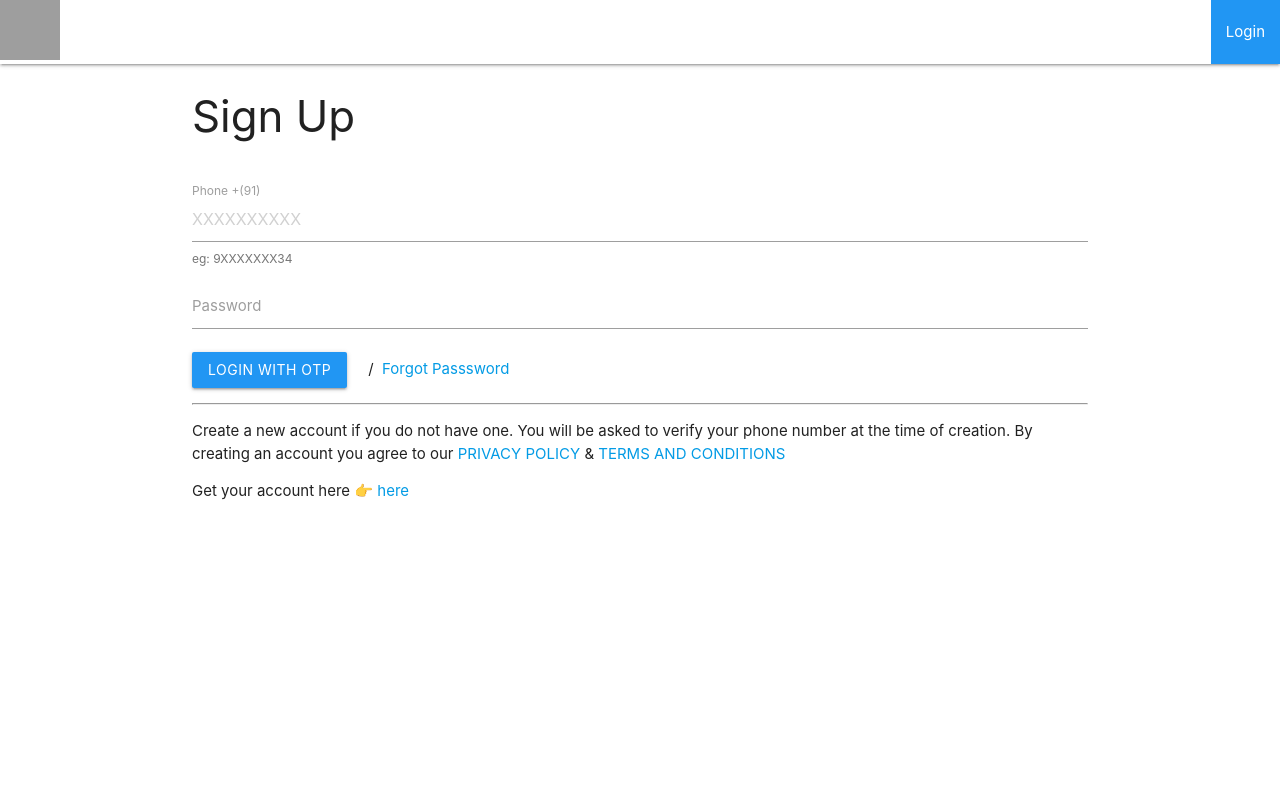
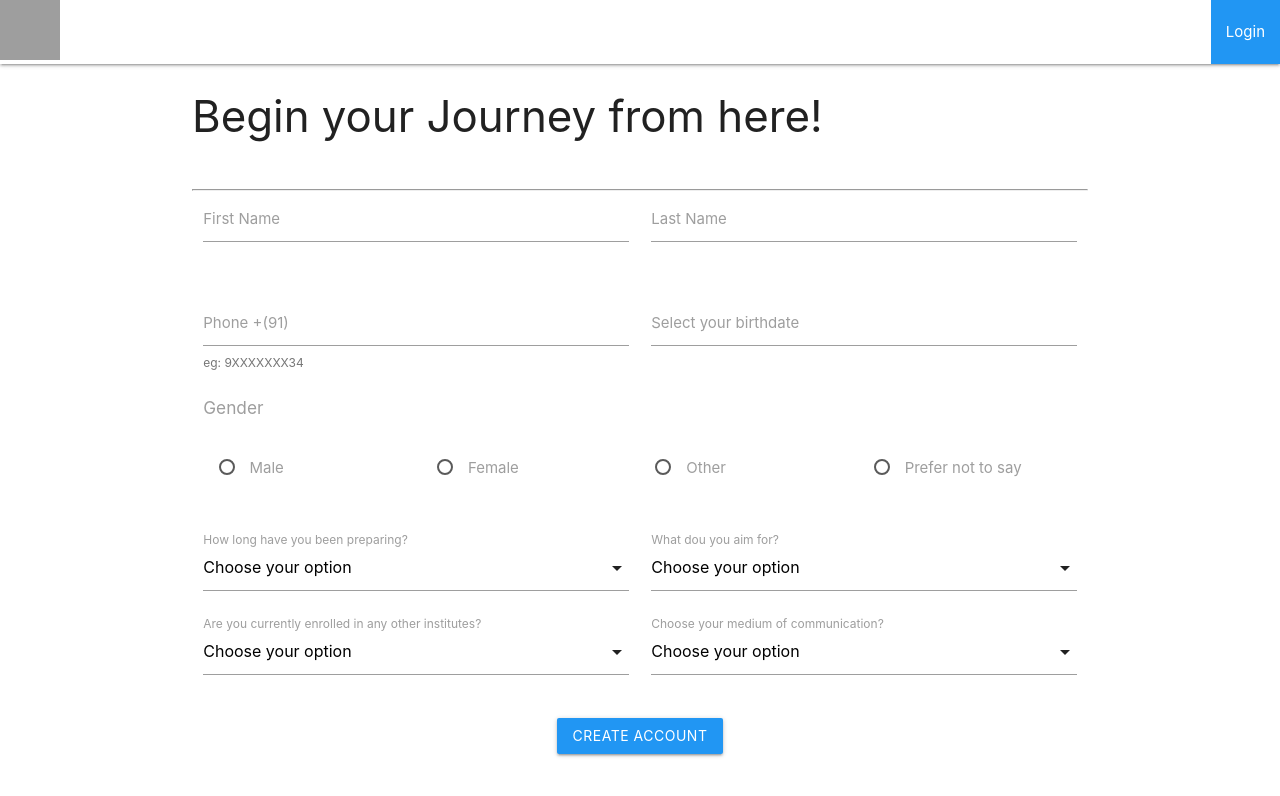
Before and after one commit to M2kishore/logritha-intern, a React (Create React App) app: page /signup in a window 1280 px wide. Shown: the top 796 px of the page. Built offline with nearby package versions, Linux system fonts and the light colour scheme; grey boxes are pictures that could not be loaded.

Commit message:
signup dane signin minor change

```diff
--- a/src/components/signinup/SignIn.js
+++ b/src/components/signinup/SignIn.js
@@ -1,7 +1,6 @@
 import { Link } from 'react-router-dom';
 import { useState } from 'react';
 import { useHistory } from 'react-router';
-import './index.css'
 const SignIn = () => {
     const [person, setPerson] = useState({
         phone: "",
@@ -22,7 +21,6 @@ const SignIn = () => {
                         className="validate"
                         required
                         id="phone"
-                        placeholder="XXXXXXXXXX"
                         pattern="[0-9]{10}"
                         onChange={(e) => { setPerson({ ...person, phone: e.target.value }) }} />
                     <label htmlFor="phone">Phone +(91)</label>
--- a/src/components/signinup/SignUp.js
+++ b/src/components/signinup/SignUp.js
@@ -1,9 +1,14 @@
 import { Link } from 'react-router-dom';
-import { useState } from 'react';
+import { useState, useEffect } from 'react';
 import { useHistory } from 'react-router';
+import M from 'materialize-css';
 import './index.css'
 const SignUp = () => {
+    useEffect(() => {
+        M.AutoInit();
+    }, [])
     const [person, setPerson] = useState({
+        firstName: "",
         phone: "",
         password: ""
     });
@@ -12,40 +17,119 @@ const SignUp = () => {
         e.preventDefault();
         console.log(person);
     }
+    document.addEventListener('DOMContentLoaded', function () {
+        var elems = document.querySelectorAll('.datepicker');
+        var instances = M.Datepicker.init(elems, {
+            format: 'dd-mm-yy'
+        });
+    });
     return (
-        <div className="sign-up container">
-            <h3>Sign Up</h3>
-            <br/>
-            <form onSubmit={handleSubmit}>
-                <div className="input-field">
+        <div className="sign-up container row">
+            <h3>Begin your Journey from here!</h3>
+            <br />
+            <form onSubmit={handleSubmit} className="col s12">
+                <div className="row">
+                    <div className="input-field col s6">
+                        <input type="text"
+                            required
+                            id="first-name"
+                            onChange={(e) => { setPerson({ ...person, firstName: e.target.value }) }} />
+                        <label htmlFor="first-name">First Name</label>
+                    </div>
+                    <div className="input-field col s6">
+                        <input type="text"
+                            required
+                            id="last-name"
+                            onChange={(e) => { setPerson({ ...person, lastName: e.target.value }) }} />
+                        <label htmlFor="last-name">Last Name</label>
+                    </div>
+                </div>
+                <div className="row">
+                    <div className="input-field col s6">
                         <input type="tel"
                             className="validate"
                             required
                             id="phone"
-                        placeholder="XXXXXXXXXX"
                             pattern="[0-9]{10}"
                             onChange={(e) => { setPerson({ ...person, phone: e.target.value }) }} />
-                    <label htmlFor="phone">Phone +(91)</label>
+                        <label htmlFor="phone" className="phone-lable">Phone +(91)</label>
                         <span class="helper-text" data-error="wrong" data-success="right">eg: 9XXXXXXX34</span>
                     </div>
-                <div className="input-field">
-                    <input type="password"
-                        required
-                        id="password"
-                        onChange={(e) => { setPerson({ ...person, password: e.target.value }) }} />
-                    <label htmlFor="password">Password</label>
+                    <div className="input-field col s6">
+                        <input type="text" className="datepicker" />
+                        <label>Select your birthdate</label>
                     </div>
-                <div className="input-field">
-                    <button type="submit" className="btn blue center">Login with OTP</button>&nbsp;&nbsp;&nbsp;&nbsp;&nbsp;/&nbsp;&nbsp;<Link to="">Forgot Passsword</Link>
+                    <label className="left col s12"><h6>Gender</h6></label>
+                    <div className="input-field col s12">
+                        <p className="col s3">
+                            <label>
+                                <input class="with-gap" name="group1" type="radio"/>
+                                <span>Male</span>
+                            </label>
+                        </p>
+                        <p className="col s3">
+                            <label>
+                                <input class="with-gap" name="group1" type="radio" />
+                                <span>Female</span>
+                            </label>
+                        </p>
+                        <p className="col s3">
+                            <label>
+                                <input class="with-gap" name="group1" type="radio" />
+                                <span>Other</span>
+                            </label>
+                        </p>
+                        <p className="col s3">
+                            <label>
+                                <input class="with-gap" name="group1" type="radio" />
+                                <span>Prefer not to say</span>
+                            </label>
+                        </p>
+                    </div>
+                </div>
+                <div className="row">
+                    <div className="input-field col s6">
+                        <select>
+                            <option value="" disabled selected>Choose your option</option>
+                            <option value="1">Less than 1 year</option>
+                            <option value="3">1-3 years</option>
+                            <option value="6">3-6 years</option>
+                            <option value="7">More than 6 years</option>
+                        </select>
+                        <label>How long have you been preparing?</label>
+                    </div>
+                    <div className="input-field col s6">
+                        <select>
+                            <option value="" disabled selected>Choose your option</option>
+                            <option value="g1">G1</option>
+                            <option value="g2">G2/G2A</option>
+                            <option value="g4">G4</option>
+                        </select>
+                        <label>What dou you aim for?</label>
+                    </div>
+                    <div className="input-field col s6">
+                        <select>
+                            <option value="" disabled selected>Choose your option</option>
+                            <option value="true">Yes</option>
+                            <option value="false">No</option>
+                        </select>
+                        <label>Are you currently enrolled in any other institutes?</label>
+                    </div>
+                    <div className="input-field col s6">
+                        <select>
+                            <option value="" disabled selected>Choose your option</option>
+                            <option value="tamil">Tamil</option>
+                            <option value="english">English</option>
+                        </select>
+                        <label>Choose your medium of communication?</label>
+                    </div>
+                </div>
+                <div className="input-field center">
+                    <button type="submit" className="btn blue">Create Account</button>
                 </div>
 
             </form>
-            <hr/>
-            <div className="terms-conditions">
-            <p>Create a new account if you do not have one. You will be asked to
-             verify your phone number at the time of creation. By creating an account you agree to our <Link to="">PRIVACY POLICY</Link> &amp; <Link to="">TERMS AND CONDITIONS</Link></p>
-             Get your account here 👉 <Link to="/signin">here</Link>
-            </div>
+            <hr />
         </div>
     )
 }
```
Lines whose indentation alone changed are shown as unchanged.
